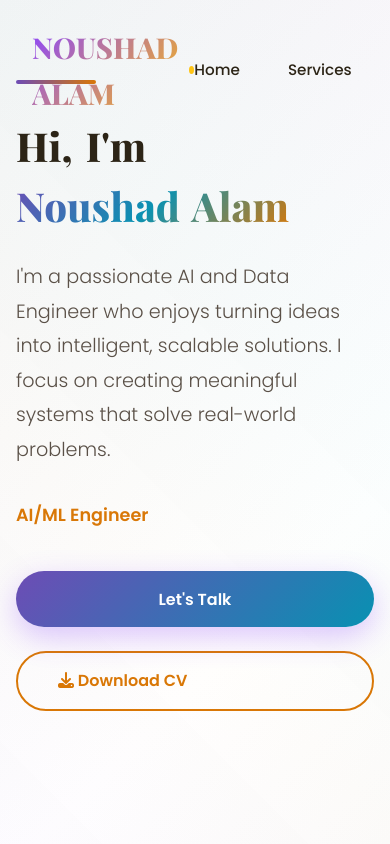
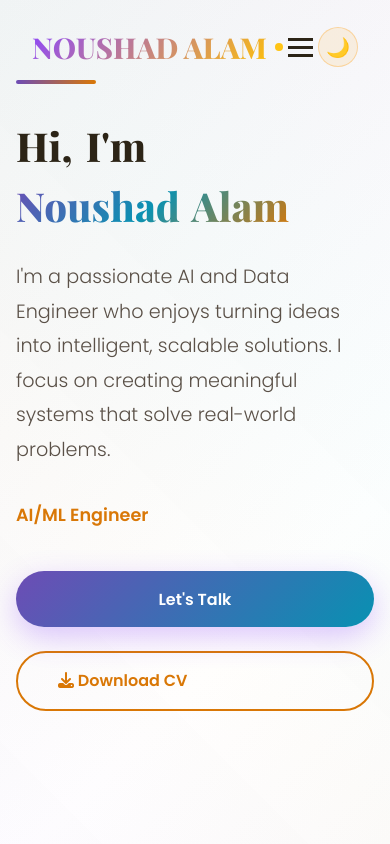
Before and after one commit to noshu12/react-portfolio, a React (Vite) app in the folder frontend/: page / in a window 390 px wide. Shown: the top 844 px of the page. Built offline with nearby package versions, Linux system fonts and the light colour scheme; a small style sheet from the web is missing.

Commit message:
issue solved

```diff
--- a/frontend/src/components/Navbar.css
+++ b/frontend/src/components/Navbar.css
@@ -178,7 +178,8 @@ html[data-theme="light"] .theme-toggle:hover {
 .hamburger span {
   width: 25px;
   height: 3px;
-    background: var(--text-primary);
+  background: var(--text-primary);
+}
 
 .hamburger.active span:nth-child(1) {
   transform: rotate(45deg) translate(8px, 8px);
@@ -205,12 +206,7 @@ html[data-theme="light"] .theme-toggle:hover {
 
   .nav-menu {
     position: fixed;
-
-
-  html[data-theme="light"] .nav-menu {
-    background-color: rgba(245, 245, 245, 0.98);
-    border-bottom: 1px solid rgba(255, 152, 0, 0.1);
-  } left: -100%;
+    left: -100%;
     top: 70px;
     flex-direction: column;
     background-color: rgba(15, 20, 25, 0.98);
@@ -222,6 +218,11 @@ html[data-theme="light"] .theme-toggle:hover {
     border-bottom: 1px solid rgba(255, 193, 7, 0.1);
   }
 
+  html[data-theme="light"] .nav-menu {
+    background-color: rgba(245, 245, 245, 0.98);
+    border-bottom: 1px solid rgba(255, 152, 0, 0.1);
+  }
+
   .nav-menu.active {
     left: 0;
   }
```
